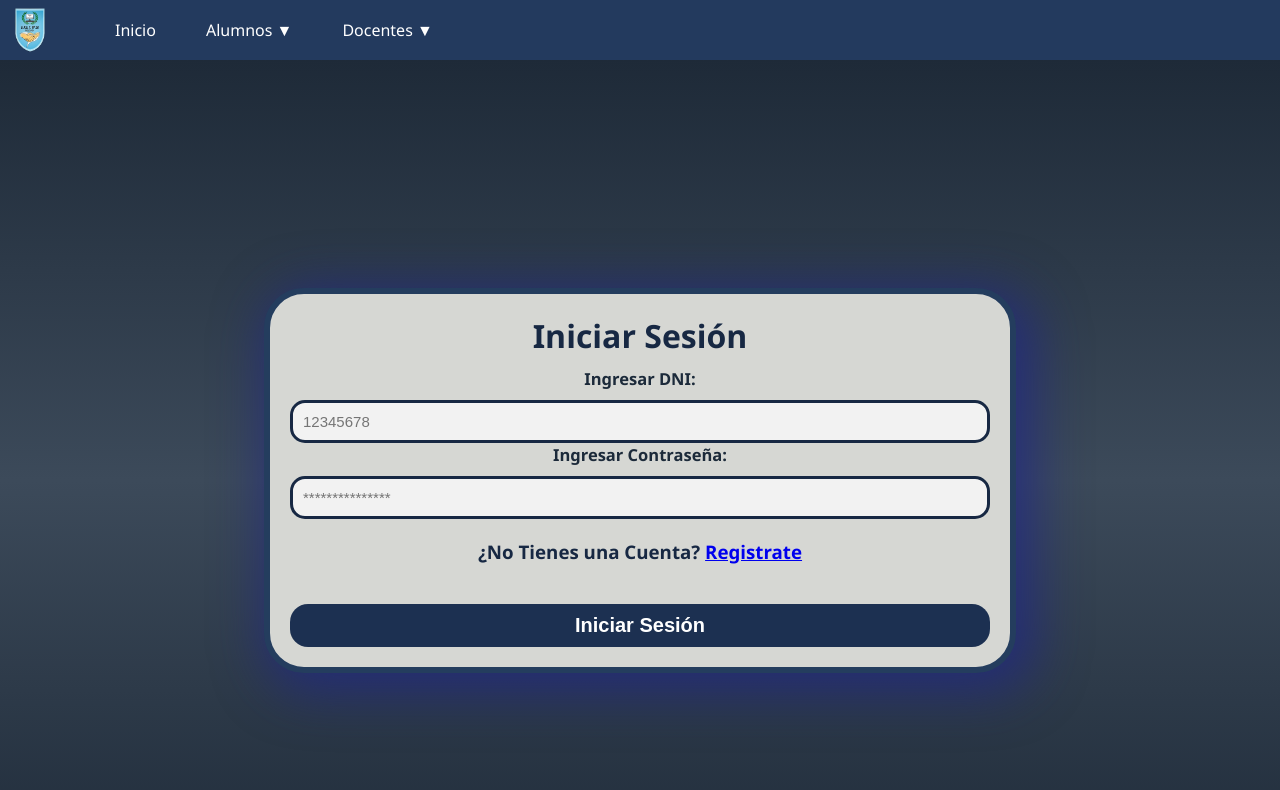
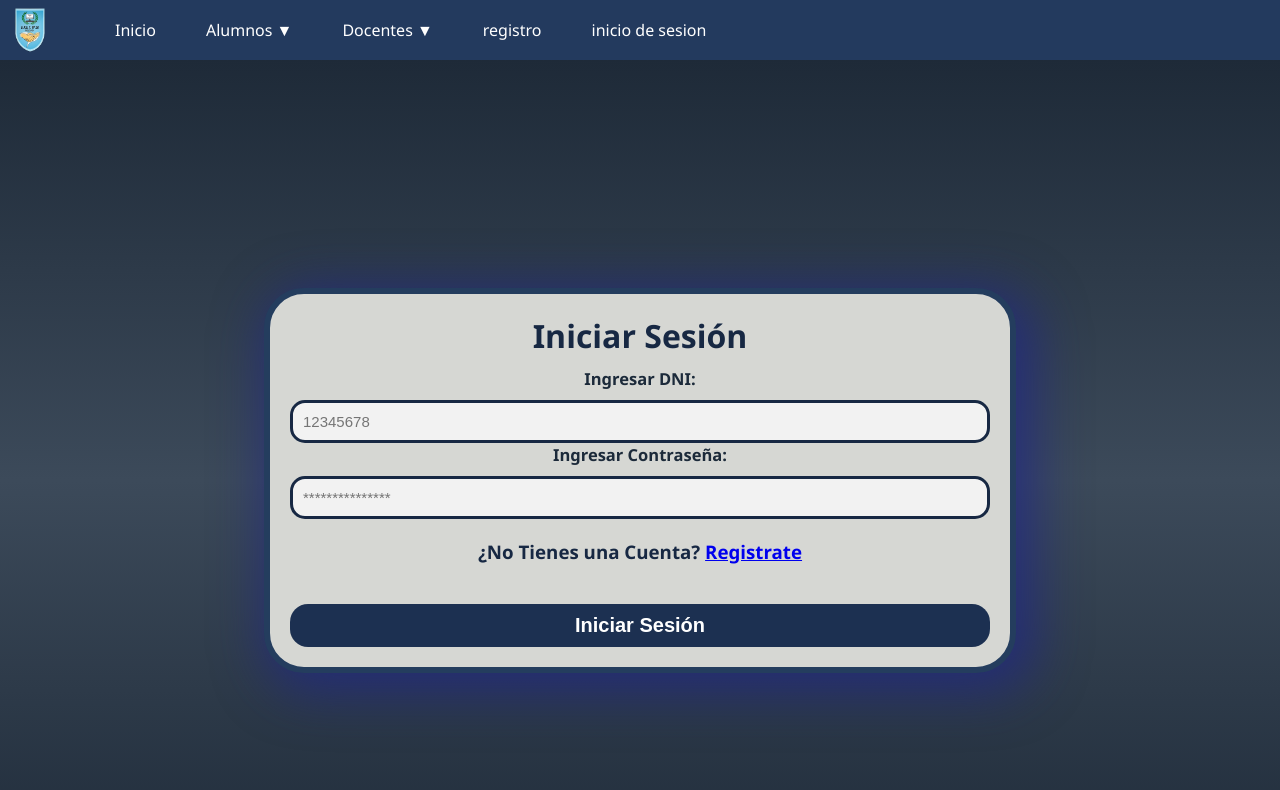
Before and after one commit to lillardRaamsey/Certificados, a React (Create React App) app: page /ingresar in a window 1280 px wide. Shown: the top 790 px of the page. Built offline with nearby package versions, Linux system fonts and the light colour scheme.

Commit message:
completando el nav

```diff
--- a/src/componentes/formingresar.jsx
+++ b/src/componentes/formingresar.jsx
@@ -1,4 +1,4 @@
-import react, { useState } from "react";
+import React, { useState } from "react";
 import { useNavigate } from "react-router-dom"
 import "../css/formingresar.css"
 const Formingresar = ({titulo}) =>{
--- a/src/componentes/nav.jsx
+++ b/src/componentes/nav.jsx
@@ -4,7 +4,7 @@ function Navbar() {
   return (
     <div className="navbar">
       <img src={logo} alt="Logo EPET N°20" />
-      <a href="/">Inicio</a>
+      <a href="/envioCertificado">Inicio</a>
 
       <div className="dropdown">
         <a href="#">Alumnos ▼</a>
@@ -21,6 +21,16 @@ function Navbar() {
           <a href="/docentes/opcion2">Opción 2</a>
         </div>
       </div>
+      <div className="dropdown">
+        <a href="/registro">registro</a>
+        <div className="dropdown-content">
+      </div>
+      </div>
+      <div className="dropdown">
+        <a href="/ingresar">inicio de sesion</a>
+        <div className="dropdown-content">
+        </div>
+      </div>
     </div>
   );
 }
```
